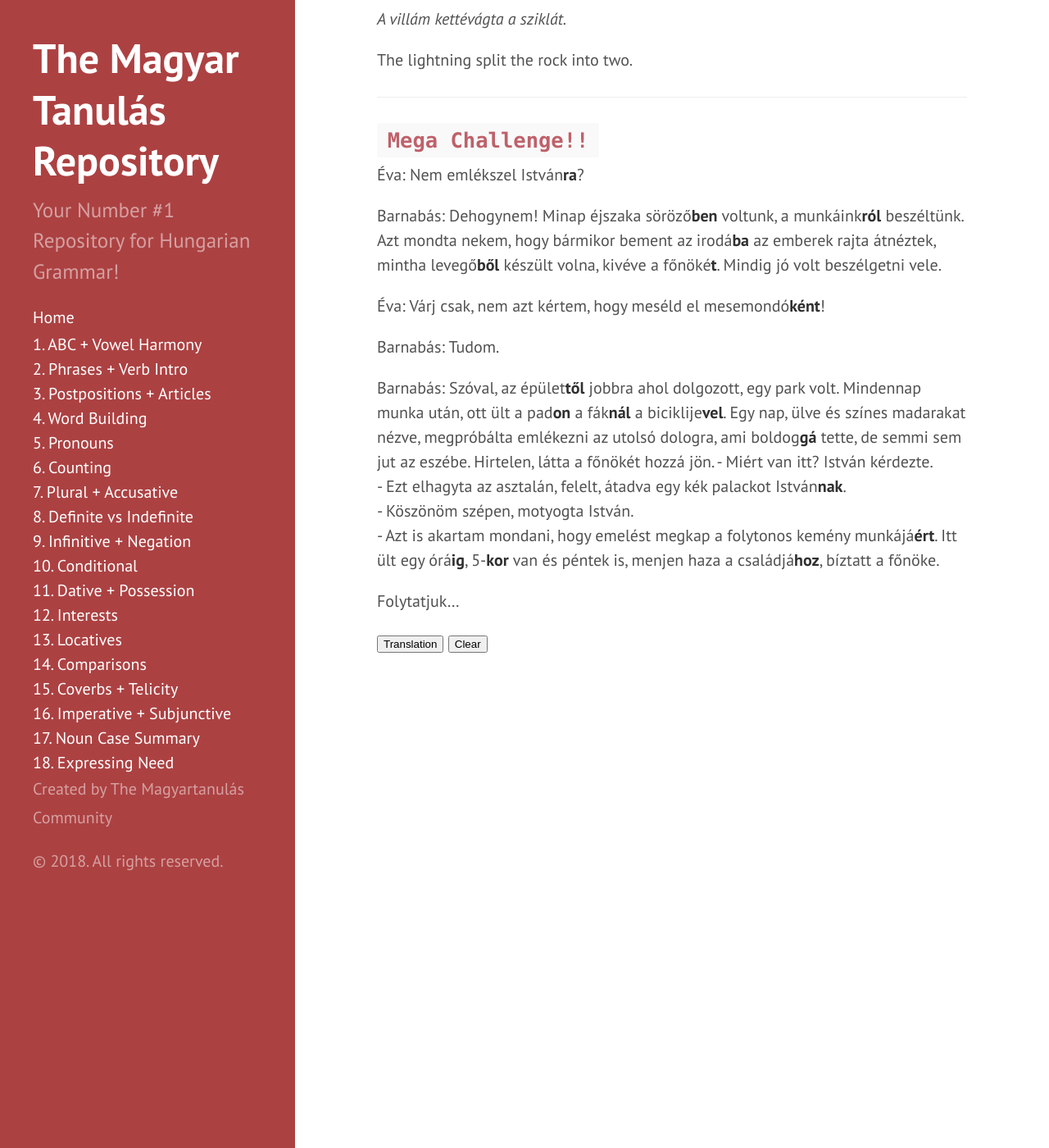
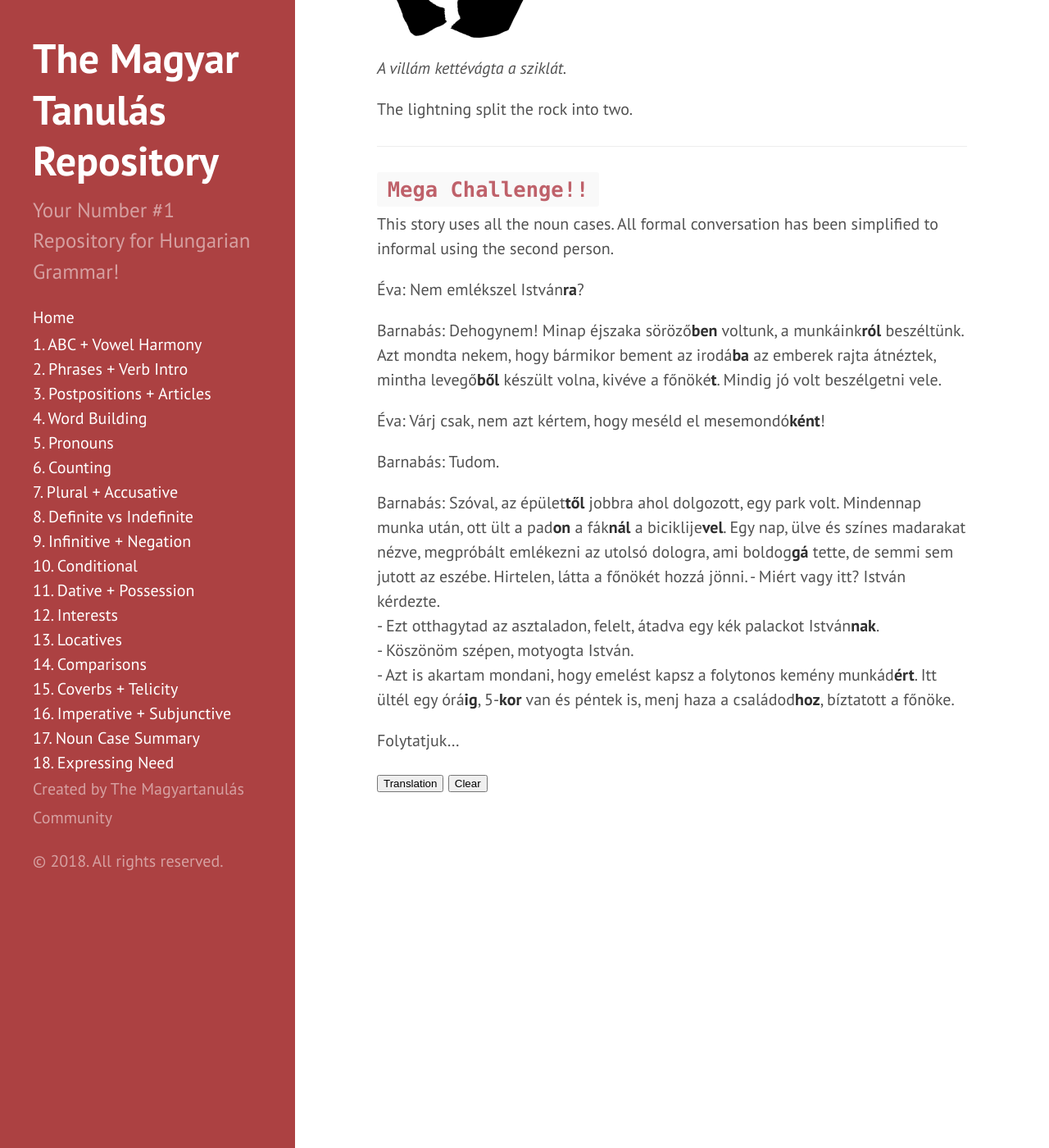
Before and after one commit to Magyartanulas/magyartanulas.github.io, a Jekyll site: the page built from noun_case_summary.md, in a window 1280 px wide and 1400 px high, scrolled down 4973 px. Shown: the whole window at 82% size. Built offline with Jekyll 4.4.1, drawn with Linux system fonts in a browser that asks for light colours; Markdown is read by kramdown in place of the engine named in the settings; some of the changed text lies outside the part shown.

Commit message:
Update noun_case_summary.md

```diff
--- a/noun_case_summary.md
+++ b/noun_case_summary.md
@@ -77,6 +77,7 @@
 * Nem vagyok felelős érte - (I'm not responsible for him/her)
 * Az unokahúgom kétnyelvű lesz, ezért majd spanyolul tanulok. - (My niece will be bilingual, that's why I will learn Spanish sometime in the future.)
 * Lement a boltba kenyérért. - (I went down to the store for bread.)
+* Miért vagyunk még mindig itt? Csak azért, hogy szenvedjünk? - (Why are we still here? Just to suffer?)
 
 *Barnabás: Miért nem ment el a buliba?* - (Why didn't you go to the party?)
 
@@ -166,6 +167,8 @@
 
 ## `Mega Challenge!!`
 
+This story uses all the noun cases. All formal conversation has been simplified to informal using the second person.
+
 Éva: Nem emlékszel István**ra**?
 
 Barnabás: Dehogynem! Minap éjszaka söröző**ben** voltunk, a munkáink**ról** beszéltünk. Azt mondta nekem, hogy bármikor bement az irodá**ba** az emberek rajta átnéztek, mintha levegő**ből** készült volna, kivéve a főnöké**t**. Mindig jó volt beszélgetni vele.
@@ -174,10 +177,10 @@
 
 Barnabás: Tudom.
 
-Barnabás: Szóval, az épület**től** jobbra ahol dolgozott, egy park volt. Mindennap munka után, ott ült a pad**on** a fák**nál** a biciklije**vel**. Egy nap, ülve és színes madarakat nézve, megpróbálta emlékezni az utolsó dologra, ami boldog**gá** tette, de semmi sem jut az eszébe. Hirtelen, látta a főnökét hozzá jön. \- Miért van itt? István kérdezte.<br />
-\- Ezt elhagyta az asztalán, felelt, átadva egy kék palackot István**nak**.<br />
+Barnabás: Szóval, az épület**től** jobbra ahol dolgozott, egy park volt. Mindennap munka után, ott ült a pad**on** a fák**nál** a biciklije**vel**. Egy nap, ülve és színes madarakat nézve, megpróbált emlékezni az utolsó dologra, ami boldog**gá** tette, de semmi sem jutott az eszébe. Hirtelen, látta a főnökét hozzá jönni. \- Miért vagy itt? István kérdezte.<br />
+\- Ezt otthagytad az asztaladon, felelt, átadva egy kék palackot István**nak**.<br />
 \- Köszönöm szépen, motyogta István.<br />
-\- Azt is akartam mondani, hogy emelést megkap a folytonos kemény munkájá**ért**. Itt ült egy órá**ig**, 5-**kor** van és péntek is, menjen haza a családjá**hoz**, bíztatt a főnöke.
+\- Azt is akartam mondani, hogy emelést kapsz a folytonos kemény munkád**ért**. Itt ültél egy órá**ig**, 5-**kor** van és péntek is, menj haza a családod**hoz**, bíztatott a főnöke.
 
 Folytatjuk...
 
```
